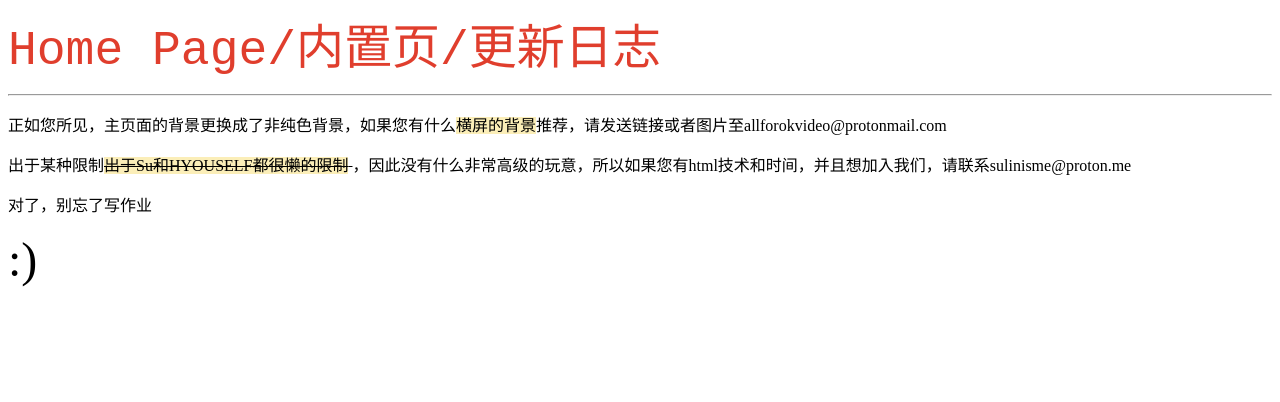
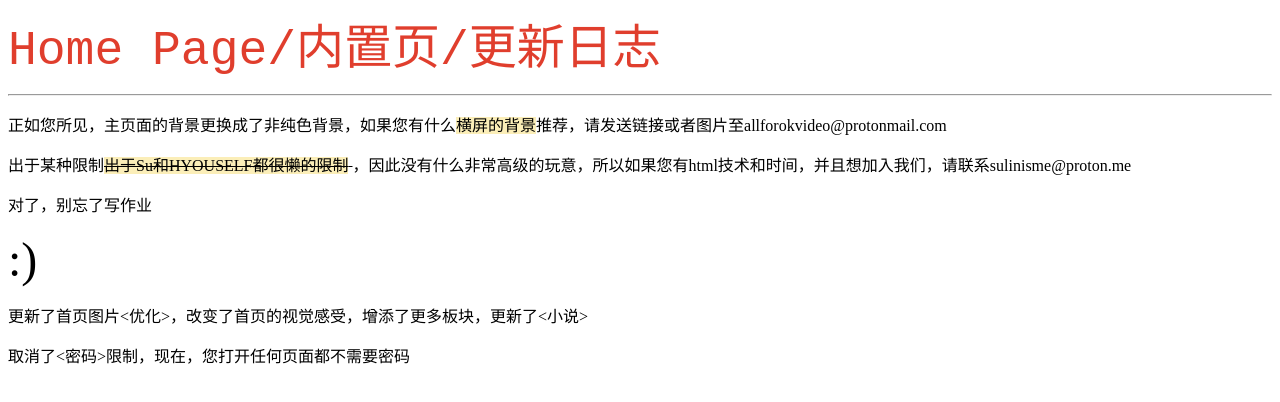
Before and after one commit to hyouself/daylog, a plain HTML site: page index.html in a window 1280 px wide. Drawn offline with Linux system fonts and the light colour scheme.

Commit message:
Update index.html

```diff
--- a/index.html
+++ b/index.html
@@ -4,3 +4,5 @@
 <p>出于某种限制<span style="text-decoration: line-through; background-color: #fbeeb8;">出于Su和HYOUSELF都很懒的限制</span><span style="text-decoration: line-through;">&nbsp;</span>，因此没有什么非常高级的玩意，所以如果您有html技术和时间，并且想加入我们，请联系sulinisme@proton.me&nbsp;</p>
 <p>对了，别忘了写作业</p>
 <p><span style="font-size: 36pt;">:)</span></p>
+<p>更新了首页图片&lt;优化&gt;，改变了首页的视觉感受，增添了更多板块，更新了&lt;小说&gt;</p>
+<p>取消了&lt;密码&gt;限制，现在，您打开任何页面都不需要密码</p>
```
